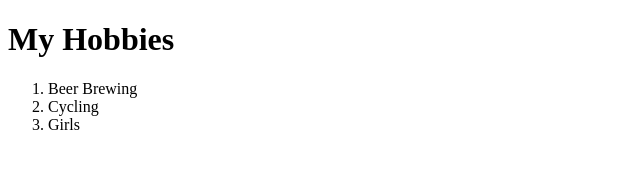
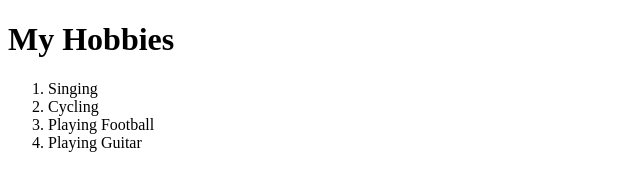
Before and after one commit to Deepak-T09/CV, a plain HTML site: page hobbies.html in a window 1280 px wide. Shown: the whole page, without its empty margins (0-640 px from the left). Drawn offline with Linux system fonts and the light colour scheme.

Commit message:
Some edit in Hobbies Section

```diff
--- a/hobbies.html
+++ b/hobbies.html
@@ -8,9 +8,10 @@
     <h1>My Hobbies</h1>
 
     <ol>
-      <li>Beer Brewing</li>
+      <li>Singing</li>
       <li>Cycling</li>
-      <li>Girls</li>
+      <li>Playing Football</li>
+      <li>Playing Guitar</li>
     </ol>
   </body>
 </html>
```
